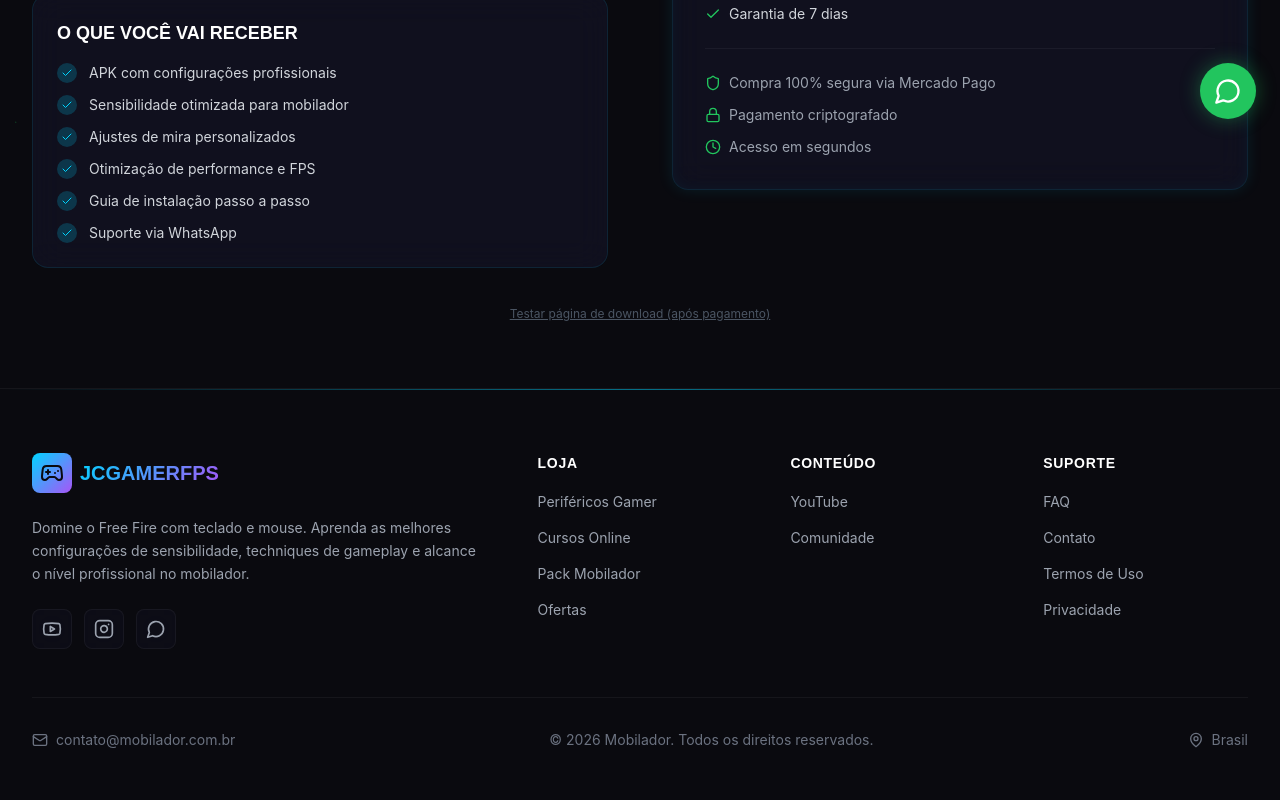
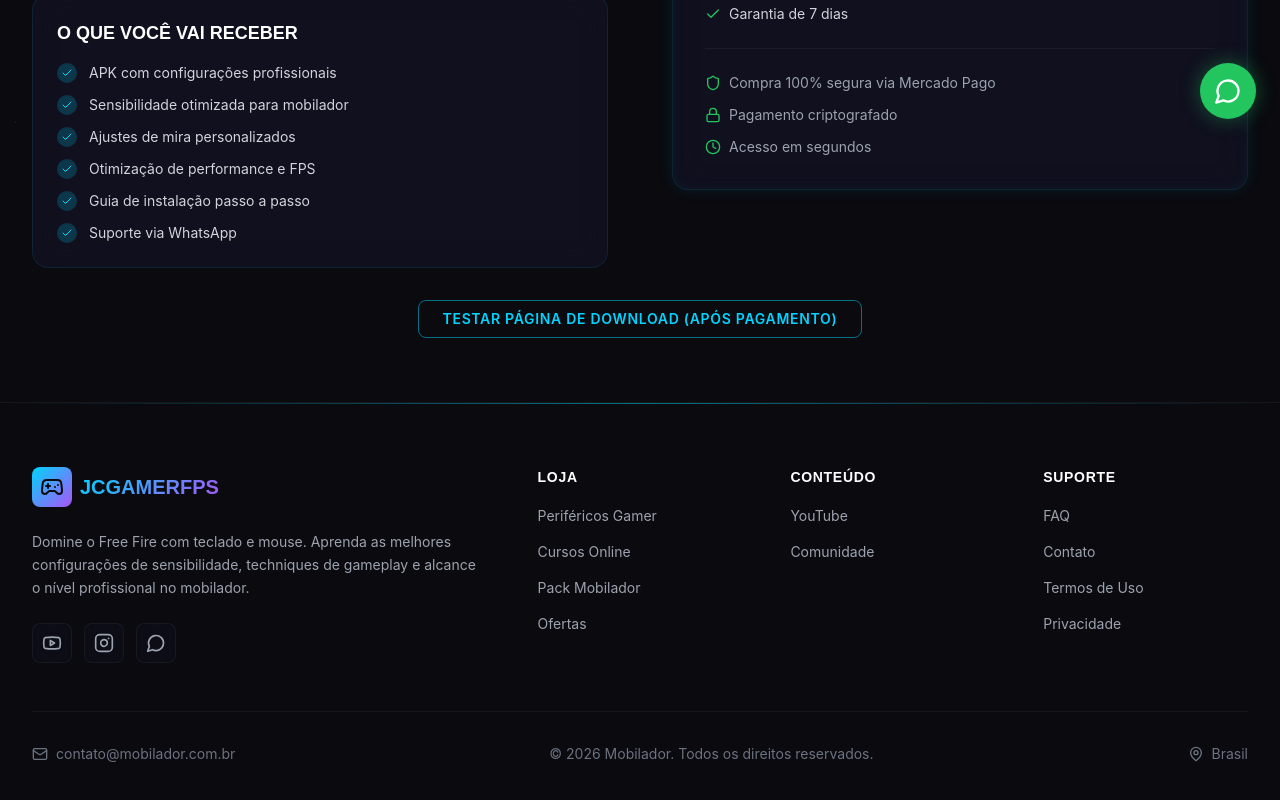
Before and after one commit to jcgamercontatos-png/mobilador-site, a Next.js app: page /apk in a window 1280 px wide. Shown: the part 657-1457 px from the top of the page. Built offline with nearby package versions, Linux system fonts and the light colour scheme.

Commit message:
APK: botao de teste mais visivel

```diff
--- a/src/app/apk/page.tsx
+++ b/src/app/apk/page.tsx
@@ -197,9 +197,9 @@ export default function APKPage() {
         <div className="text-center">
           <Link
             href="/apk/sucesso"
-            className="text-xs text-gray-600 hover:text-gray-400 transition-colors underline"
+            className="btn-outline text-sm py-2 px-6 inline-block"
           >
-            Testar página de download (após pagamento)
+            TESTAR PÁGINA DE DOWNLOAD (após pagamento)
           </Link>
         </div>
       </div>
```
